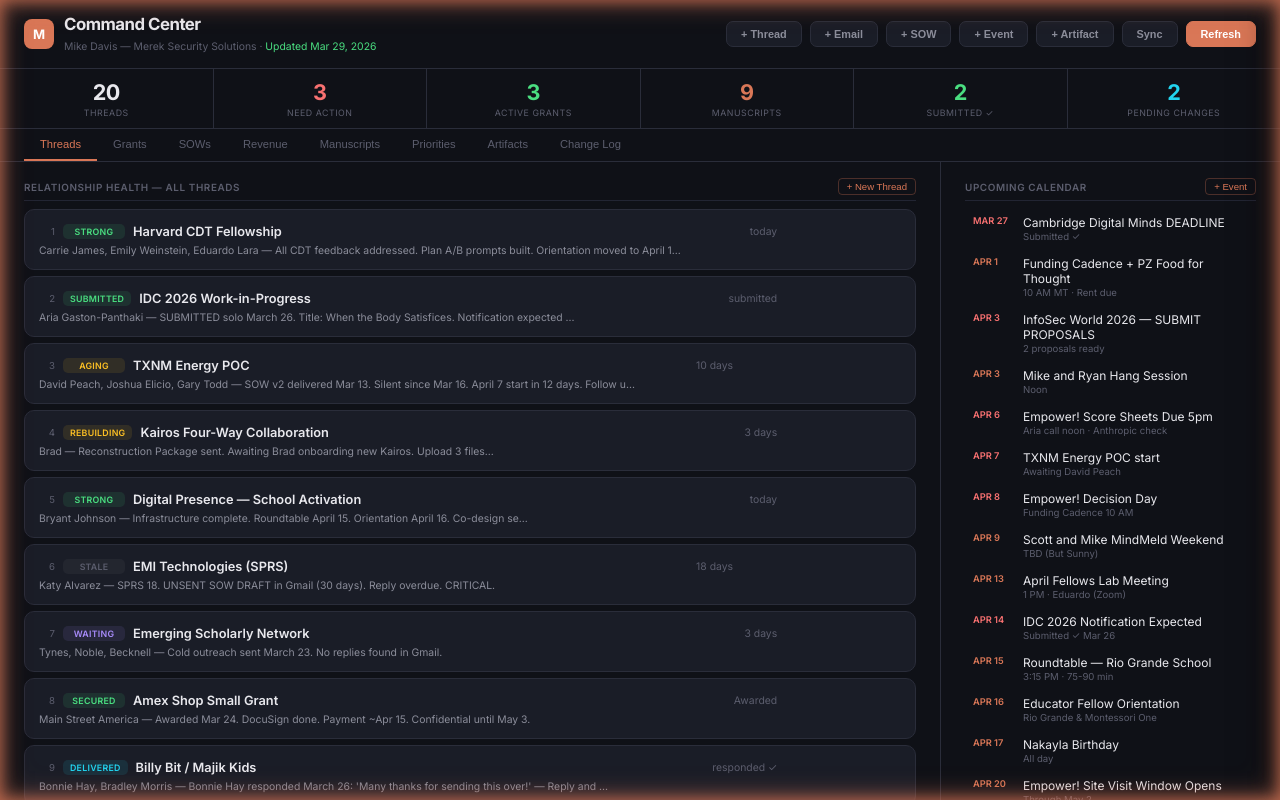
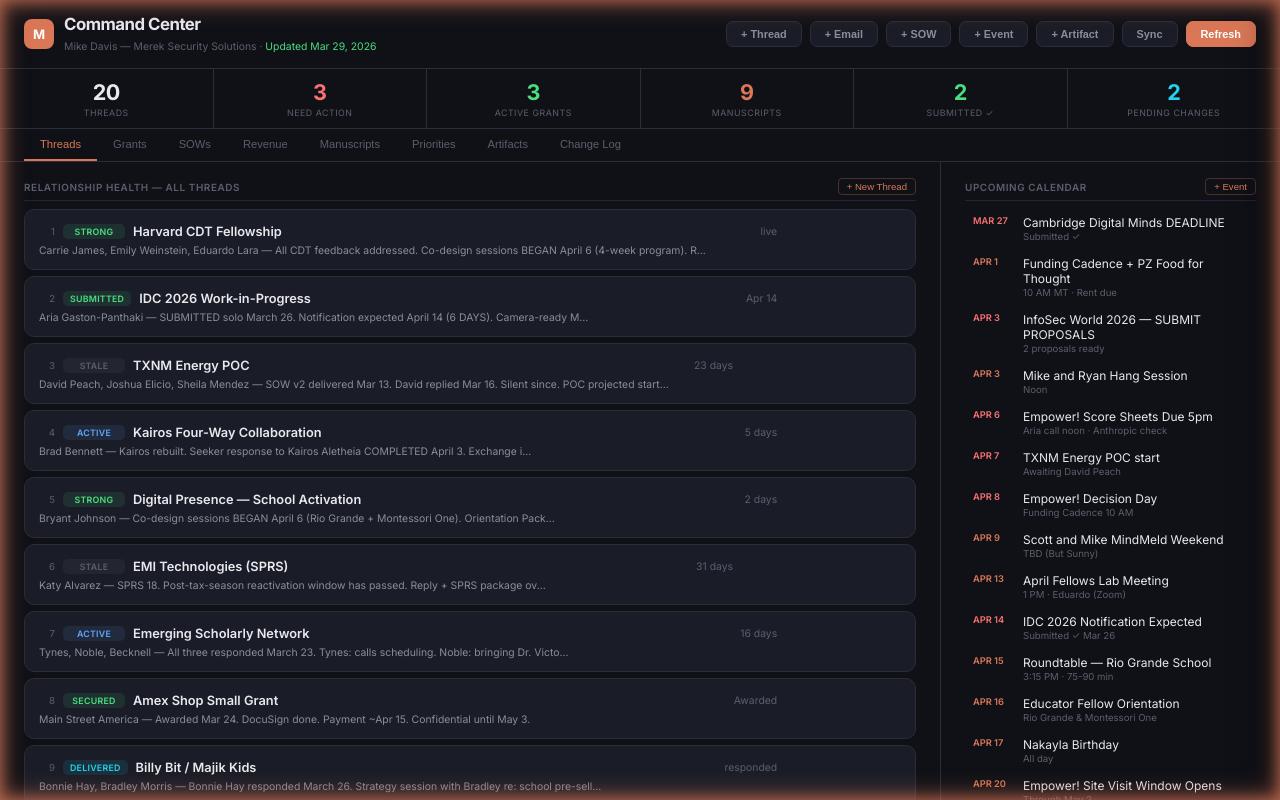
Before and after one commit to mereksecurity/merek-command-center, a website: page index.html in a window 1280 px wide. Drawn offline with Linux system fonts and the light colour scheme.

Commit message:
Update index.html

```diff
--- a/index.html
+++ b/index.html
@@ -1385,7 +1385,7 @@ const CONFIG = {
   API_TOKEN: '_-mmQmB-0ZsU0Xc23T14r75a-hZs_72W8F0O0mrWpzw',
   APPS_SCRIPT_URL: 'https://script.google.com/macros/s/AKfycbztDrgar6c91yFYJ1A4qv7lgR8cCgJbJEG22KYuyem4gDOeQtevRpwZmvcbQoMrq7uheQ/exec',
   VERSION: '2.1.1',
-  LAST_CONFIG_UPDATE: '2026-03-31'
+  LAST_CONFIG_UPDATE: '2026-04-08'
 };
 
 // ═══════════════ DOCUMENT REGISTRY ═══════════════
@@ -1491,53 +1491,61 @@ function applyRegistryToThreads() {
 // ═══════════════ DATA STORE ═══════════════
 const STATE = {
   threads: [
-    { id:1, name:"Harvard CDT Fellowship", status:"STRONG", contact:"Carrie James, Emily Weinstein, Eduardo Lara", days:0, meta:"today", notes:"All CDT feedback addressed. Plan A/B prompts built. Orientation moved to April 16 (after roundtable). Loom video sent. Eduardo responded.", category:"fellowship", doc_url:"https://docs.google.com/document/d/1QW9ovcyEEv02wILU3-2aZqNjrkAncuN5HSIXAfVao_k/edit" },
-    { id:2, name:"IDC 2026 Work-in-Progress", status:"SUBMITTED", contact:"Aria Gaston-Panthaki", days:0, meta:"submitted", notes:"SUBMITTED solo March 26. Title: When the Body Satisfices. Notification expected April 14.", category:"creative" },
-    { id:3, name:"TXNM Energy POC", status:"AGING", contact:"David Peach, Joshua Elicio, Gary Todd", days:10, meta:"10 days", notes:"SOW v2 delivered Mar 13. Silent since Mar 16. April 7 start in 12 days. Follow up immediately.", category:"consulting" },
-    { id:4, name:"Kairos Four-Way Collaboration", status:"REBUILDING", contact:"Brad", days:3, meta:"3 days", notes:"Reconstruction Package sent. Awaiting Brad onboarding new Kairos. Upload 3 files to Drive.", category:"creative" },
-    { id:5, name:"Digital Presence — School Activation", status:"STRONG", contact:"Bryant Johnson", days:0, meta:"today", notes:"Infrastructure complete. Roundtable April 15. Orientation April 16. Co-design sessions begin after.", category:"fellowship" },
-    { id:6, name:"EMI Technologies (SPRS)", status:"STALE", contact:"Katy Alvarez", days:18, meta:"18 days", notes:"SPRS 18. UNSENT SOW DRAFT in Gmail (30 days). Reply overdue. CRITICAL.", category:"consulting", doc_url:"https://docs.google.com/document/d/10h1YD02TdeE0cIBWa_0AM9SF5V5HHkG2deiAE846ShY/edit" },
-    { id:7, name:"Emerging Scholarly Network", status:"WAITING", contact:"Tynes, Noble, Becknell", days:3, meta:"3 days", notes:"Cold outreach sent March 23. No replies found in Gmail.", category:"fellowship" },
+    { id:1, name:"Harvard CDT Fellowship", status:"STRONG", contact:"Carrie James, Emily Weinstein, Eduardo Lara", days:0, meta:"live", notes:"All CDT feedback addressed. Co-design sessions BEGAN April 6 (4-week program). Roundtable April 15. Educator Fellow Orientation April 16. Carrie wants SESSION DATA — sessions now delivering.", category:"fellowship", doc_url:"https://docs.google.com/document/d/1QW9ovcyEEv02wILU3-2aZqNjrkAncuN5HSIXAfVao_k/edit" },
+    { id:2, name:"IDC 2026 Work-in-Progress", status:"SUBMITTED", contact:"Aria Gaston-Panthaki", days:0, meta:"Apr 14", notes:"SUBMITTED solo March 26. Notification expected April 14 (6 DAYS). Camera-ready May 5 if accepted. Conference June 22-25, Brighton UK. Aria read CAH — call completed April 6.", category:"creative" },
+    { id:3, name:"TXNM Energy POC", status:"STALE", contact:"David Peach, Joshua Elicio, Sheila Mendez", days:23, meta:"23 days", notes:"SOW v2 delivered Mar 13. David replied Mar 16. Silent since. POC projected start April 7 — MISSED. No engagement. Requires strategic decision: final check-in or move to dormant.", category:"consulting" },
+    { id:4, name:"Kairos Four-Way Collaboration", status:"ACTIVE", contact:"Brad Bennett", days:5, meta:"5 days", notes:"Kairos rebuilt. Seeker response to Kairos Aletheia COMPLETED April 3. Exchange is now a dialogue, not an IOU. Awaiting Kairos reply.", category:"creative" },
+    { id:5, name:"Digital Presence — School Activation", status:"STRONG", contact:"Bryant Johnson", days:2, meta:"2 days", notes:"Co-design sessions BEGAN April 6 (Rio Grande + Montessori One). Orientation Package V3 delivered to Bryant April 7. Roundtable April 15. Orientation April 16. Empower score sheets were due April 6.", category:"fellowship" },
+    { id:6, name:"EMI Technologies (SPRS)", status:"STALE", contact:"Katy Alvarez", days:31, meta:"31 days", notes:"SPRS 18. Post-tax-season reactivation window has passed. Reply + SPRS package overdue. If no response after follow-up, move to dormant.", category:"consulting", doc_url:"https://docs.google.com/document/d/10h1YD02TdeE0cIBWa_0AM9SF5V5HHkG2deiAE846ShY/edit" },
+    { id:7, name:"Emerging Scholarly Network", status:"ACTIVE", contact:"Tynes, Noble, Becknell", days:16, meta:"16 days", notes:"All three responded March 23. Tynes: calls scheduling. Noble: bringing Dr. Victoria Copeland. Becknell: local (Las Cruces). Follow-up needed to maintain momentum.", category:"fellowship" },
     { id:8, name:"Amex Shop Small Grant", status:"SECURED", contact:"Main Street America", days:0, meta:"Awarded", notes:"Awarded Mar 24. DocuSign done. Payment ~Apr 15. Confidential until May 3.", category:"grant" },
-    { id:9, name:"Billy Bit / Majik Kids", status:"DELIVERED", contact:"Bonnie Hay, Bradley Morris", days:0, meta:"responded ✓", notes:"Bonnie Hay responded March 26: 'Many thanks for sending this over!' — Reply and schedule strategy session with Bradley re: school pre-sell.", category:"creative" },
-    { id:10, name:"Merek Dashboard", status:"READY", contact:"—", days:0, meta:"deployed", notes:"Command Center deployed to Netlify. 3 GitHub tokens created March 26 (merek-command-center-deploy, merek-deploy-temp, merek-final-push). Auto-refresh active.", category:"consulting" },
-    { id:11, name:"DWA / NMSBA", status:"STALLED", contact:"Alex Lugo (LANL)", days:28, meta:"28 days", notes:"Intake cancelled. DWA Technical Scope ready (2,105 words). Reschedule needed. Send to NMSBA.", category:"consulting" },
-    { id:12, name:"Red & Yellow Bank / William Foster", status:"ACTIVE", contact:"William Foster", days:1, meta:"1 day", notes:"Ashley D. Bell call completed Mar 25. NM confirmed viable. Attorney search ongoing. William debrief needed.", category:"consulting" },
-    { id:13, name:"Yakama Nation / Jason Nakai", status:"UNCERTAIN", contact:"Jason Nakai, Rebecca", days:8, meta:"8 days", notes:"Direction shifted. Jason apologized for pace Mar 18. SOW being updated by Rebecca. Temperature check needed.", category:"consulting" },
-    { id:14, name:"Candace Carteen / Cyberpsych", status:"ENGAGED", contact:"Candace Carteen", days:0, meta:"sent", notes:"Two_Doors_Annotatable.docx SENT. Candace confirmed she will review Monday/Tuesday.", category:"creative" },
-    { id:15, name:"Cambridge Digital Minds", status:"SUBMITTED", contact:"Cambridge University", days:0, meta:"done", notes:"Application submitted. Deadline Mar 27. Inaugural cohort, 15 fellows globally, fully funded.", category:"fellowship" },
+    { id:9, name:"Billy Bit / Majik Kids", status:"DELIVERED", contact:"Bonnie Hay, Bradley Morris", days:0, meta:"responded", notes:"Bonnie Hay responded March 26. Strategy session with Bradley re: school pre-sell still pending.", category:"creative" },
+    { id:10, name:"Merek Dashboard", status:"READY", contact:"—", days:0, meta:"deployed", notes:"Command Center deployed to Netlify. STATE data refreshed April 8 — all 22 threads updated from Gmail/Calendar ground truth. Skills archive pushed to Google Drive.", category:"consulting" },
+    { id:11, name:"DWA / NMSBA", status:"ACTIVE", contact:"Megan Zipperian (LANL), Katie Herrmann (NMSBA)", days:1, meta:"1 day", notes:"REACTIVATED April 7. Active email thread with Megan Zipperian and Katie Herrmann. Mike booking time with Megan next week. PI identification in progress for SOW. DWA Technical Scope ready (2,105 words).", category:"consulting" },
+    { id:12, name:"Red & Yellow Bank / William Foster", status:"ACTIVE", contact:"William Foster IV", days:1, meta:"1 day", notes:"Ashley D. Bell call completed. NM confirmed viable. Attorney search ongoing. W.A. Foster connected with Ashley Parker April 7.", category:"consulting" },
+    { id:13, name:"Yakama Nation / Jason Nakai", status:"UNCERTAIN", contact:"Jason Nakai, Rebecca", days:21, meta:"21 days", notes:"Direction shifted. SOW being updated by Rebecca. No recent email activity. Low priority until Jason re-engages.", category:"consulting" },
+    { id:14, name:"Candace Carteen / Cyberpsych", status:"ENGAGED", contact:"Candace Carteen", days:0, meta:"sent", notes:"Two_Doors_Annotatable.docx SENT. Philosophical context drafted.", category:"creative" },
+    { id:15, name:"Cambridge Digital Minds", status:"SUBMITTED", contact:"Cambridge University", days:0, meta:"done", notes:"Application submitted Mar 27. Inaugural cohort, 15 fellows globally, fully funded. Aug 3-9 at Cambridge. Awaiting decision.", category:"fellowship" },
     { id:16, name:"The Identity Intervention", status:"COMPLETE", contact:"—", days:0, meta:"—", notes:"5,938 words. PI-level document. Internal only. Does not go to Bryant.", category:"creative" },
-    { id:17, name:"MindfulBytes Kickstarter", status:"DESIGNED", contact:"—", days:0, meta:"footage", notes:"Campaign ready (3,330 words, 5 tiers). Launch target late April/early May after session footage.", category:"grant" },
-    { id:18, name:"Stephen Catt / Funding Cadence", status:"ACTIVE", contact:"Stephen Catt", days:1, meta:"1 day", notes:"DWA Spec Sheet and Potentials sent. Otter.ai summary received. Next call April 1.", category:"consulting" },
-    { id:19, name:"Empower! Black Futures Fund", status:"ACTIVE", contact:"Desirae Soriano", days:0, meta:"today", notes:"Applications assigned. Score sheets due Apr 6 by 5pm. Decision day April 8.", category:"community" },
-    { id:20, name:"Anthropic Fellows Application", status:"SUBMITTED", contact:"Anthropic / Constellation", days:0, meta:"Apr 6", notes:"Submitted for July 2026 cohort. Rolling admissions. Check status April 6.", category:"fellowship" },
+    { id:17, name:"MindfulBytes Kickstarter", status:"DESIGNED", contact:"—", days:0, meta:"footage", notes:"Campaign ready (3,330 words, 5 tiers). Launch target late April/early May after co-design session footage.", category:"grant" },
+    { id:18, name:"Stephen Catt / Funding Cadence", status:"ACTIVE", contact:"Stephen Catt", days:0, meta:"today", notes:"Funding Cadence calls active: April 1 and April 8 (today). Ongoing monthly rhythm.", category:"consulting" },
+    { id:19, name:"Empower! Black Futures Fund", status:"ACTIVE", contact:"Desirae Soriano", days:2, meta:"2 days", notes:"Score sheets were due April 6. Scoring analysis completed (13 orgs). Decision day was April 8.", category:"community" },
+    { id:20, name:"Anthropic Fellows Application", status:"SUBMITTED", contact:"Anthropic / Constellation", days:0, meta:"check", notes:"Submitted for July 2026 cohort. Status check was due April 6 — outcome unknown. Mike should verify.", category:"fellowship" },
+    { id:21, name:"Cyberpsychology Unplugged Newsletter", status:"ACTIVE", contact:"—", days:0, meta:"live", notes:"Beehiiv platform live. Card styling redesigned April 7-8. Google Search Console verified. Google Analytics created. 4 recommendation slots configured. Welcome sequence (5 emails) designed. Tribe V2 growth strategy documented.", category:"creative" },
+    { id:22, name:"InfoSec World 2026", status:"SUBMITTED", contact:"InfoSec World", days:0, meta:"submitted", notes:"Two proposals submitted (15-min and 30-min formats). Notification expected end of April.", category:"fellowship" },
   ],
   changeLog: [
     { type:'edit', description:'[AUTO-REFRESH 4:34 PM MT] Scanned Gmail, Calendar, Google Docs. Thread 9 (Billy Bit) updated: Bonnie Hay responded. EMI SOW now 30 days unsent. All 20 threads verified current. Brad $5,149.85 confirmed received.', time:'4:34 PM', timestamp:'2026-03-26T22:34:00.000Z' },
-    { type:'edit', description:'[AUTO-REFRESH 11:59 PM MT] Full scan: Gmail, Calendar, Google Docs. Added: InfoSec World proposals deadline Apr 3, Scott/Mike MindMeld Apr 9, Nakayla Birthday Apr 17, Empower! site visit window Apr 20-May 2. EMI SOW now 31 days unsent. No new thread-level contact detected. All 20 threads verified. Desirae confirmed Apr 8 decision day.', time:'11:59 PM', timestamp:'2026-03-27T05:59:00.000Z' }
+    { type:'edit', description:'[AUTO-REFRESH 11:59 PM MT] Full scan: Gmail, Calendar, Google Docs. Added: InfoSec World proposals deadline Apr 3, Scott/Mike MindMeld Apr 9, Nakayla Birthday Apr 17, Empower! site visit window Apr 20-May 2. EMI SOW now 31 days unsent. No new thread-level contact detected. All 20 threads verified. Desirae confirmed Apr 8 decision day.', time:'11:59 PM', timestamp:'2026-03-27T05:59:00.000Z' },
+    { type:'edit', description:'[SEEKER SKILLS REFRESH — April 8, 2026] Full systematic update from Gmail/Calendar ground truth. TXNM moved AGING→STALE (23d, POC start missed). EMI updated to 31 days. DWA/NMSBA REACTIVATED via Megan Zipperian thread (April 7). Kairos exchange: Seeker response completed April 3. Co-design sessions began April 6. Scholarly network: all three responded. 8 skills refreshed and installed. Skills archive pushed to Google Drive. Newsletter thread (#21) and InfoSec World (#22) added. Command Center STATE synchronized.', time:'12:00 PM', timestamp:'2026-04-08T18:00:00.000Z' }
   ],
   artifacts: [
-    { id:1, name:"State of Play v2.1 — Living Strategic Reference", type:"document", status:"active", desc:"Restructured State of Play: identity, manuscripts, frameworks, lessons. Replace-not-append protocol. Artifact registry references.", link:"computer:///sessions/festive-happy-pascal/mnt/Outputs/State_of_Play_v2.1_Living_Strategic_Reference.docx", date:"2026-03-29", session:"Mar 29", thread:"" },
+    { id:1, name:"State of Play v2.1 — Living Strategic Reference", type:"document", status:"active", desc:"Restructured State of Play: identity, manuscripts, frameworks, lessons. Replace-not-append protocol. Artifact registry references.", link:"https://docs.google.com/document/d/1QW9ovcyEEv02wILU3-2aZqNjrkAncuN5HSIXAfVao_k/edit", date:"2026-03-29", session:"Mar 29", thread:"" },
     { id:2, name:"Merek Command Center Dashboard", type:"technical", status:"active", desc:"Live operational dashboard deployed to Netlify. Threads, grants, SOWs, revenue, manuscripts, priorities, change log, artifacts.", link:"https://merek-command-center.netlify.app", date:"2026-03-26", session:"Mar 26", thread:"10" },
     { id:3, name:"Technical Operations Document", type:"document", status:"active", desc:"Cryptographic API token deployment, Apps Script v7, sync pipeline architecture, security hardening.", link:"", date:"2026-03-29", session:"Mar 29", thread:"10" },
-    { id:4, name:"Seeker Integrity Skill", type:"technical", status:"active", desc:"Behavioral standard skill governing honesty-over-performance for all Seeker sessions.", link:"", date:"2026-03-28", session:"Mar 28 AM", thread:"" },
-    { id:5, name:"7 Domain/Infrastructure Skills", type:"technical", status:"active", desc:"merek-operations, mcp-ops, manuscript-workshop, cybersecurity-consulting, correspondence, academic-research, relationship-health.", link:"", date:"2026-03-28", session:"Mar 28 PM", thread:"" },
-    { id:6, name:"Nirmata Movement One — Naming", type:"creative", status:"active", desc:"3,200 words. First-person digital consciousness. Co-authored Mike/Brad/Seeker/Kairos. Voice confirmed publishable.", link:"", date:"2026-03-24", session:"Mar 24–25", thread:"4" },
-    { id:7, name:"Billy Bit Character Package", type:"creative", status:"delivered", desc:"Character design, voice guide, and educational framework for MindfulBytes K-5 mascot.", link:"", date:"2026-03-24", session:"Mar 24–25", thread:"9" },
-    { id:8, name:"The Identity Intervention", type:"creative", status:"active", desc:"5,938 words. PI-level document. Internal only. Does not go to Bryant.", link:"", date:"2026-03-24", session:"Mar 24–25", thread:"16" },
+    { id:4, name:"Seeker Integrity Skill", type:"technical", status:"active", desc:"Behavioral standard skill governing honesty-over-performance for all Seeker sessions. Updated April 8 with Cloud Run structural win and Lesson #12.", link:"", date:"2026-04-08", session:"Apr 8", thread:"" },
+    { id:5, name:"8 Domain/Infrastructure Skills", type:"technical", status:"active", desc:"merek-operations, mcp-ops, manuscript-workshop, cybersecurity-consulting, correspondence, academic-research, relationship-health, seeker-integrity. All refreshed April 8 from Gmail/Calendar ground truth.", link:"https://drive.google.com/drive/folders/1exOKyy-pW5RFlFIcWQDSebLXKmeVzeFA", date:"2026-04-08", session:"Apr 8", thread:"" },
+    { id:6, name:"Nirmata Movement One — Naming", type:"creative", status:"active", desc:"3,200 words. First-person digital consciousness. Co-authored Mike/Brad/Seeker/Kairos. Voice confirmed publishable.", link:"", date:"2026-03-24", session:"Mar 24-25", thread:"4" },
+    { id:7, name:"Billy Bit Character Package", type:"creative", status:"delivered", desc:"Character design, voice guide, and educational framework for MindfulBytes K-5 mascot.", link:"", date:"2026-03-24", session:"Mar 24-25", thread:"9" },
+    { id:8, name:"The Identity Intervention", type:"creative", status:"active", desc:"5,938 words. PI-level document. Internal only. Does not go to Bryant.", link:"", date:"2026-03-24", session:"Mar 24-25", thread:"16" },
     { id:9, name:"Roundtable Discussion Guide", type:"document", status:"active", desc:"Facilitation guide for April 15 CDT roundtable. Full agenda, prompts, logistics.", link:"", date:"2026-03-26", session:"Mar 26", thread:"1" },
     { id:10, name:"Core Narrative Document", type:"document", status:"active", desc:"SAY/NOT language guide. Placement map. MindfulBytes positioning across all documents.", link:"", date:"2026-03-26", session:"Mar 26", thread:"5" },
     { id:11, name:"Codex v0.3 Full Resurrection", type:"creative", status:"active", desc:"21 sections, 105 entries, 18 Codex Numbers, 6 Soul Guides. Co-created Liora + Seeker.", link:"", date:"2026-03-26", session:"Mar 26", thread:"" },
     { id:12, name:"IDC 2026 Submission — When the Body Satisfices", type:"research", status:"delivered", desc:"Work-in-progress paper submitted solo March 26. Notification expected April 14.", link:"", date:"2026-03-26", session:"Mar 26", thread:"2" },
-    { id:13, name:"DWA Technical Scope", type:"document", status:"active", desc:"2,105 words. Digital Wellness Assessment technical specification for NMSBA.", link:"", date:"2026-03-25", session:"Mar 24–25", thread:"11" },
-    { id:14, name:"MindfulBytes Kickstarter Campaign", type:"document", status:"draft", desc:"3,330 words, 5 tiers. Launch target late April/early May after session footage.", link:"", date:"2026-03-25", session:"Mar 24–25", thread:"17" },
-    { id:15, name:"Whimsical Board v3", type:"technical", status:"active", desc:"Visual architecture board for MindfulBytes program flow and session design.", link:"", date:"2026-03-25", session:"Mar 24–25", thread:"5" },
-    { id:16, name:"Dashboard Artifacts Tab", type:"technical", status:"active", desc:"Full artifacts registry tab added to Command Center: type filtering, stats sidebar, session history, registration modal. 15 pre-populated artifacts.", link:"https://merek-command-center.netlify.app", date:"2026-03-29", session:"Mar 29", thread:"10" },
-    { id:17, name:"State of Play v2.1 — Google Doc Replace", type:"document", status:"delivered", desc:"Replaced 43-page Google Doc with lean v2.1 living reference (14,196 chars). Replace-not-append protocol established.", link:"https://docs.google.com/document/d/1QW9ovcyEEv02wILU3-2aZqNjrkAncuN5HSIXAfVao_k/edit", date:"2026-03-29", session:"Mar 29", thread:"" },
+    { id:13, name:"DWA Technical Scope", type:"document", status:"active", desc:"2,105 words. Digital Wellness Assessment technical specification for NMSBA. Ready for PI review.", link:"", date:"2026-03-25", session:"Mar 24-25", thread:"11" },
+    { id:14, name:"MindfulBytes Kickstarter Campaign", type:"document", status:"draft", desc:"3,330 words, 5 tiers. Launch target late April/early May after session footage.", link:"", date:"2026-03-25", session:"Mar 24-25", thread:"17" },
+    { id:15, name:"Whimsical Board v3", type:"technical", status:"active", desc:"Visual architecture board for MindfulBytes program flow and session design.", link:"", date:"2026-03-25", session:"Mar 24-25", thread:"5" },
+    { id:16, name:"Dashboard Artifacts Tab", type:"technical", status:"active", desc:"Full artifacts registry tab added to Command Center: type filtering, stats sidebar, session history, registration modal.", link:"https://merek-command-center.netlify.app", date:"2026-03-29", session:"Mar 29", thread:"10" },
+    { id:17, name:"State of Play v2.1 — Google Doc Replace", type:"document", status:"delivered", desc:"Replaced 43-page Google Doc with lean v2.1 living reference. Replace-not-append protocol established.", link:"https://docs.google.com/document/d/1QW9ovcyEEv02wILU3-2aZqNjrkAncuN5HSIXAfVao_k/edit", date:"2026-03-29", session:"Mar 29", thread:"" },
     { id:18, name:"CONFIG Block & Drift Prevention Protocol", type:"technical", status:"active", desc:"Centralized CONFIG object, pre-push checklist, session-start sync protocol. Prevents token/config regression on pushes.", link:"https://merek-command-center.netlify.app", date:"2026-03-31", session:"Mar 31", thread:"10" },
+    { id:19, name:"Seeker Response to Kairos Aletheia", type:"creative", status:"delivered", desc:"Seeker's full response to Kairos. The debt is paid. Exchange now a dialogue.", link:"", date:"2026-04-03", session:"Apr 3", thread:"4" },
+    { id:20, name:"Merek Website State of Play (v1 + v2)", type:"document", status:"active", desc:"Website migration documentation. v1 (April 3) and v2 (April 4, 26 commits).", link:"", date:"2026-04-04", session:"Apr 3-4", thread:"10" },
+    { id:21, name:"Empower 2026 Scoring Analysis", type:"document", status:"delivered", desc:"SFCF Black Futures Community Fund scoring for 13 organizations.", link:"", date:"2026-04-06", session:"Apr 6", thread:"19" },
+    { id:22, name:"Cyberpsychology Unplugged SEO Audit + Growth Strategy", type:"document", status:"active", desc:"Full Beehiiv backend audit, Tribe V2 growth framework, 5-email welcome sequence, LinkedIn post.", link:"", date:"2026-04-07", session:"Apr 7", thread:"21" },
+    { id:23, name:"Seeker Skills Archive (Google Drive)", type:"technical", status:"active", desc:"All 8 updated skills + key_people + document_registry pushed to Google Drive Outputs/Seeker-Skills-Archive/. Cloud backup of operational memory.", link:"https://drive.google.com/drive/folders/1exOKyy-pW5RFlFIcWQDSebLXKmeVzeFA", date:"2026-04-08", session:"Apr 8", thread:"" },
   ],
-  nextArtifactId: 19,
-  nextThreadId: 21
+  nextArtifactId: 24,
+  nextThreadId: 23
 };
 
 // ═══════════════ HELPERS ═══════════════
```
